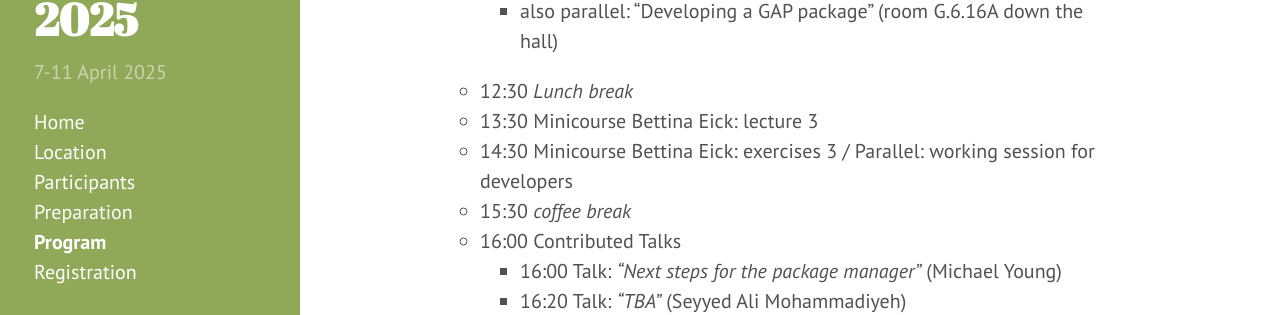
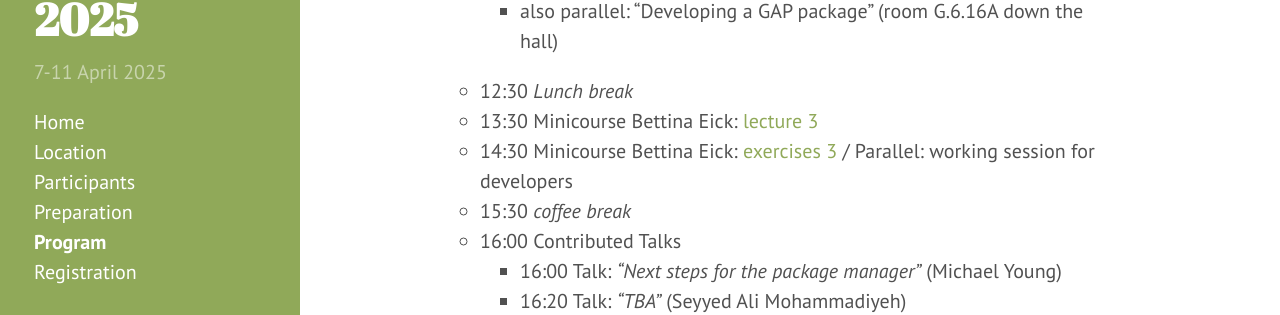
Before and after one commit to gapdays/gapdays2025-spring, a Jekyll site: the page built from program.md, in a window 1280 px wide and 900 px high, scrolled down 2447 px. Shown: the part 152-467 px from the top of the window. Built offline with Jekyll 4.4.1, drawn with Linux system fonts in a browser that asks for light colours; part of the change alters nothing that is shown.

```diff
--- a/program.md
+++ b/program.md
@@ -84,8 +84,8 @@ The schedule is subject to further changes.
   - 11:30 Minicourse Bettina Eick: exercises 2 / Parallel: working session for developers
       - also parallel: "Developing a GAP package" (room G.6.16A down the hall)
   - 12:30 *Lunch break*
-  - 13:30 Minicourse Bettina Eick: lecture 3
-  - 14:30 Minicourse Bettina Eick: exercises 3 / Parallel: working session for developers
+  - 13:30 Minicourse Bettina Eick: [lecture 3](bettina3.pdf)
+  - 14:30 Minicourse Bettina Eick: [exercises 3](bettinaexercise3.pdf) / Parallel: working session for developers
   - 15:30 *coffee break*
   - 16:00 Contributed Talks
     - 16:00 Talk: *"Next steps for the package manager"* (Michael Young)
```
Also changed, not shown: 2 other files.
